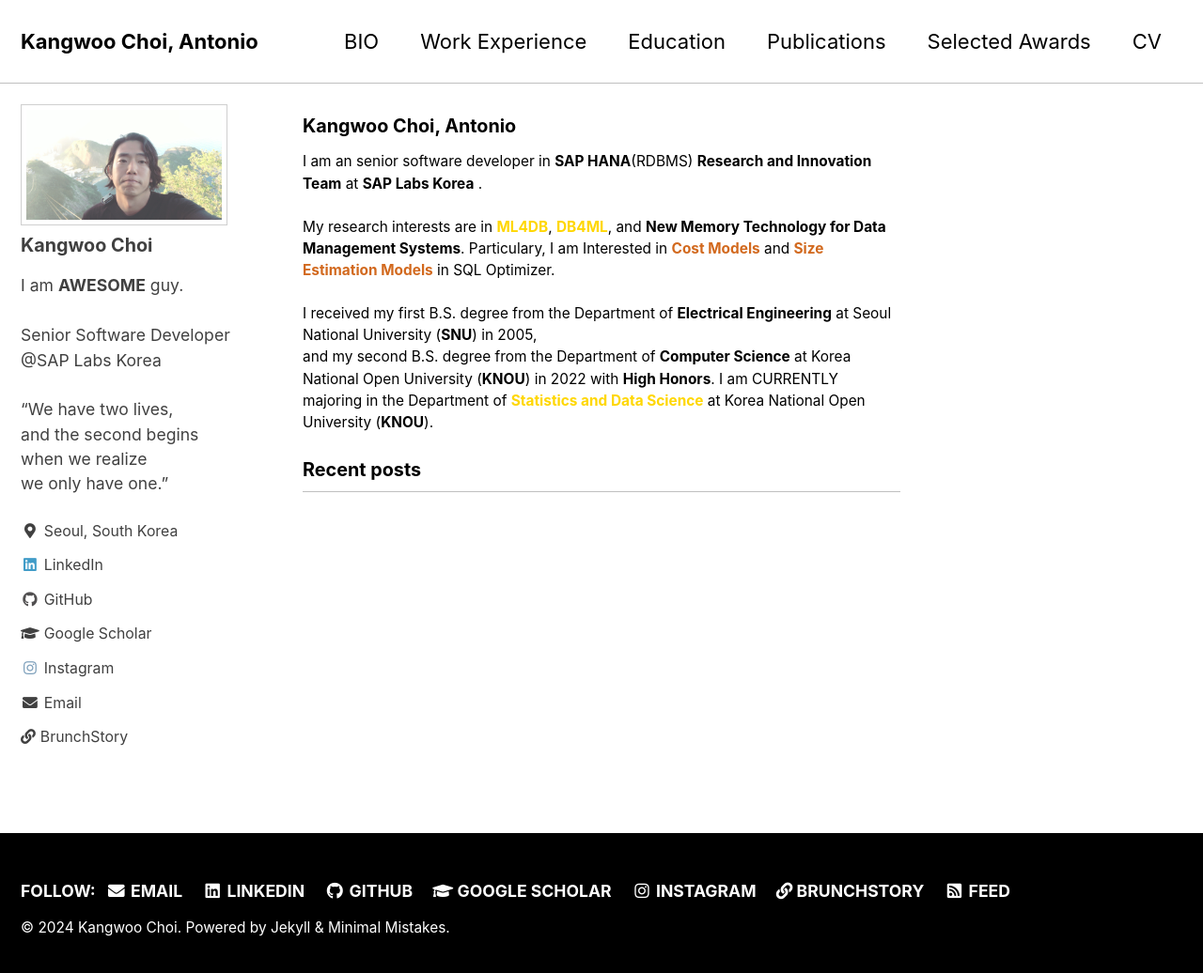
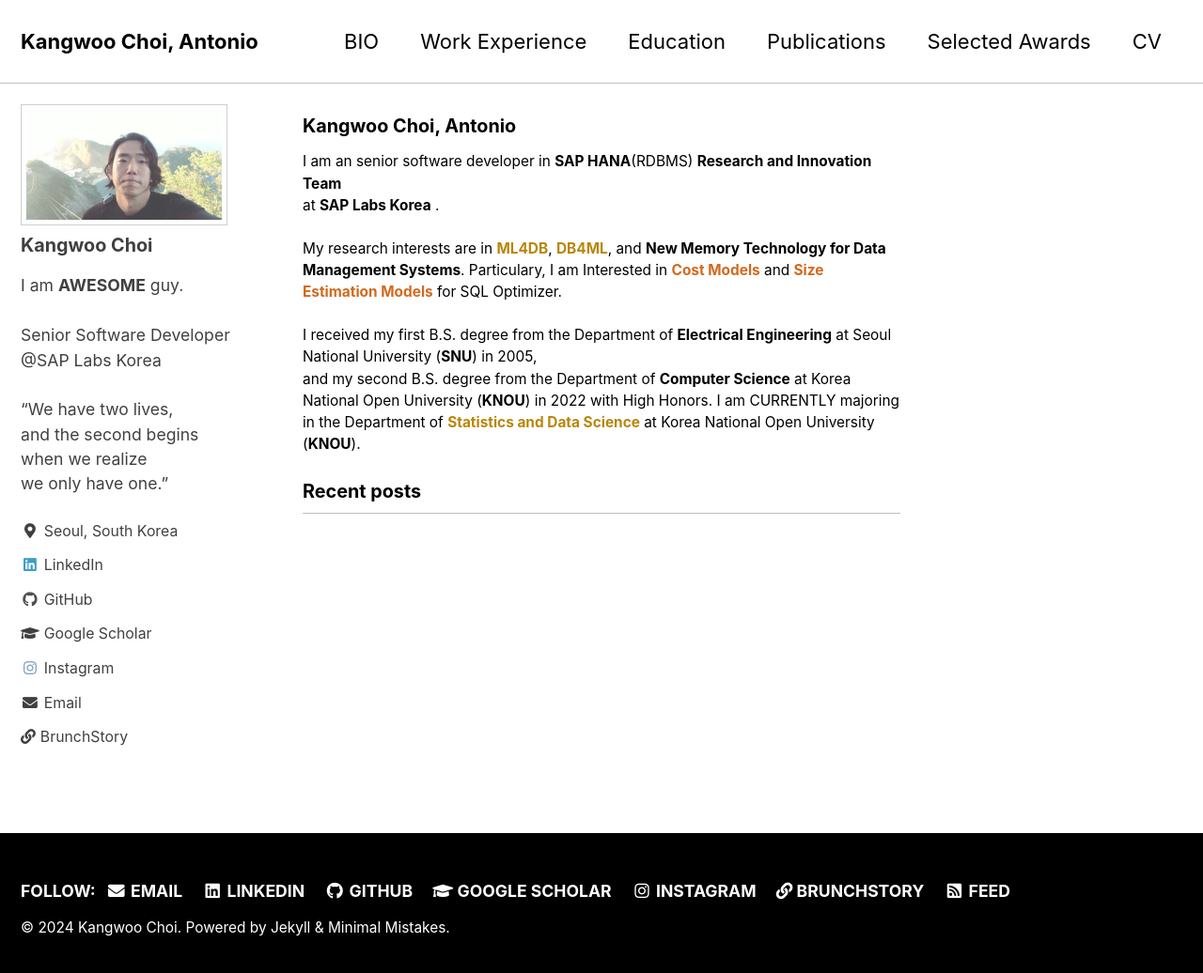
Before and after one commit to KangwooChoi/KangwooChoi.github.io, a Jekyll site: the page built from index.html, in a window 1280 px wide and 1043 px high. Shown: the top 1036 px of the window at 94% size. Built offline with Jekyll 4.4.1, drawn with Linux system fonts in a browser that asks for light colours; cached includes are drawn as plain includes; the list of posts is cut into pages by our own code.

Commit message:
Update index.html

```diff
--- a/index.html
+++ b/index.html
@@ -8,12 +8,12 @@
 <body>
 <p style="font-size:0.7em;">I am an senior software developer in
   <a style="text-decoration:none;" href="https://www.sap.com/korea/products/technology-platform/hana/what-is-sap-hana.html"><b><font color="black">SAP HANA</font></b></a>(RDBMS)
-  <b>Research and Innovation Team</b> at
+  <b>Research and Innovation Team</b> <br>at
   <a style="text-decoration:none;" href="https://www.sap.com/korea/about/labs-korea.html"><b><font color="black">SAP Labs Korea</font></b></a>
-  . <br><br>My research interests are in <b><font color="gold">ML4DB</font></b>, <b><font color="gold">DB4ML</font></b>, and <b>New Memory Technology for Data Management Systems</b>.
-  Particulary, I am Interested in <b><font color="chocolate">Cost Models</font></b> and <b><font color="chocolate">Size Estimation Models</font></b> in SQL Optimizer.
+  . <br><br>My research interests are in <b><font color="darkgoldenrod">ML4DB</font></b>, <b><font color="darkgoldenrod">DB4ML</font></b>, and <b>New Memory Technology for Data Management Systems</b>.
+  Particulary, I am Interested in <b><font color="chocolate">Cost Models</font></b> and <b><font color="chocolate">Size Estimation Models</font></b> for SQL Optimizer.
   <br><br>I received my first B.S. degree from the Department of <b>Electrical Engineering</b> at Seoul National University (<b>SNU</b>) in 2005,
   <br>and my second B.S. degree from the Department of <b>Computer Science</b> at Korea National Open University (<b>KNOU</b>) in 2022
-  with <b>High Honors</b>. I am CURRENTLY majoring in the Department of <b><font color="gold">Statistics and Data Science</font></b> at Korea National Open University (<b>KNOU</b>).<br>
+  with <b<font color="royalblue">High Honors</font></b>. I am CURRENTLY majoring in the Department of <b><font color="darkgoldenrod">Statistics and Data Science</font></b> at Korea National Open University (<b>KNOU</b>).<br>
 </p>
 </body>
```
